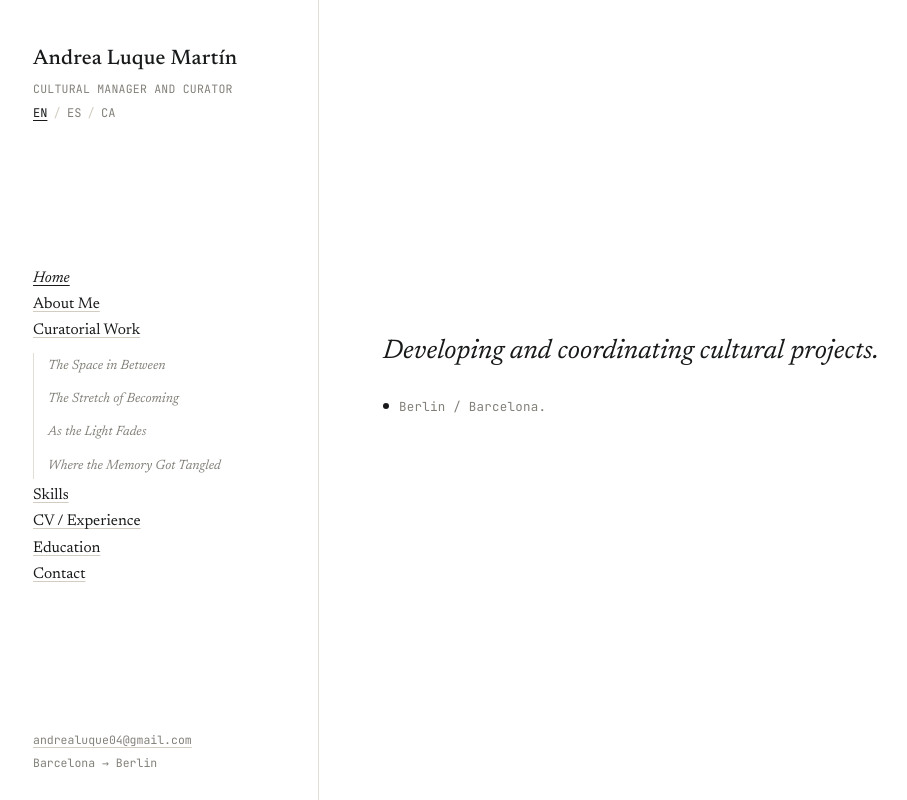
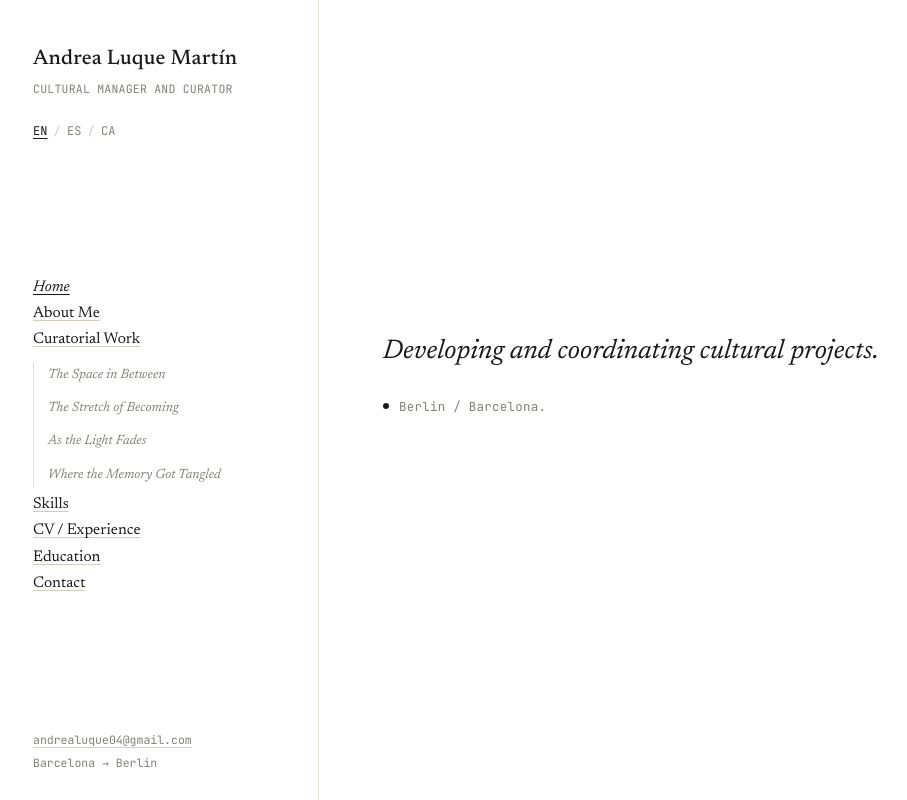
Before and after one commit to andrea-luque/andrea-luque-portfolio, a plain HTML site: page index.html in a window 1280 px wide. Shown: the whole page, without its empty margins (1-908 px from the left). Drawn offline with Linux system fonts and the light colour scheme.

Commit message:
Fix sidebar-top CSS syntax and formatting

```diff
--- a/style.css
+++ b/style.css
@@ -63,7 +63,11 @@ ul{ list-style: none; margin: 0; padding: 0; }
   overflow-y: auto;
 }
 
-.sidebar-top{ : flex; flex-direction: column; gap: 18px; }
+.sidebar-top{
+   display: flex;
+   flex-direction: column;
+   gap: 18px;
+}
 
 .identity{ : flex; flex-direction: column; gap: 4px; }
 .identity-name{
```
